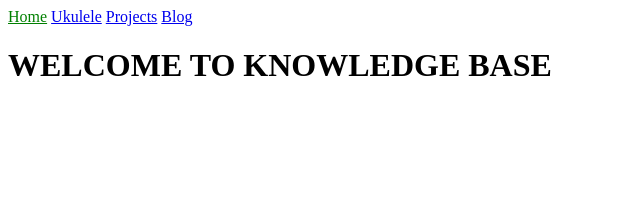
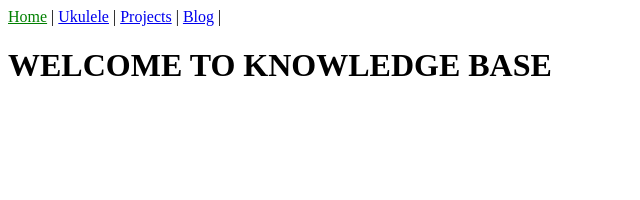
Before and after one commit to streamcode9/streamcode9.github.io, a Jekyll site: the page built from index.md, in a window 1280 px wide. Shown: the top 200 px of the page, without its empty margins (0-640 px from the left). Built offline with Jekyll 4.4.1, drawn with Linux system fonts in a browser that asks for light colours.

Commit message:
Update navigation.html

```diff
--- a/_includes/navigation.html
+++ b/_includes/navigation.html
@@ -1,5 +1,5 @@
 <nav>
   {% for item in site.data.navigation %}
-    <a href="{{ item.link }}" {% if page.url == item.link %}class="current"{% endif %}>{{ item.name }}</a>
+    <a href="{{ item.link }}" {% if page.url == item.link %}class="current"{% endif %}>{{ item.name }}</a> |
   {% endfor %}
 </nav>
```
